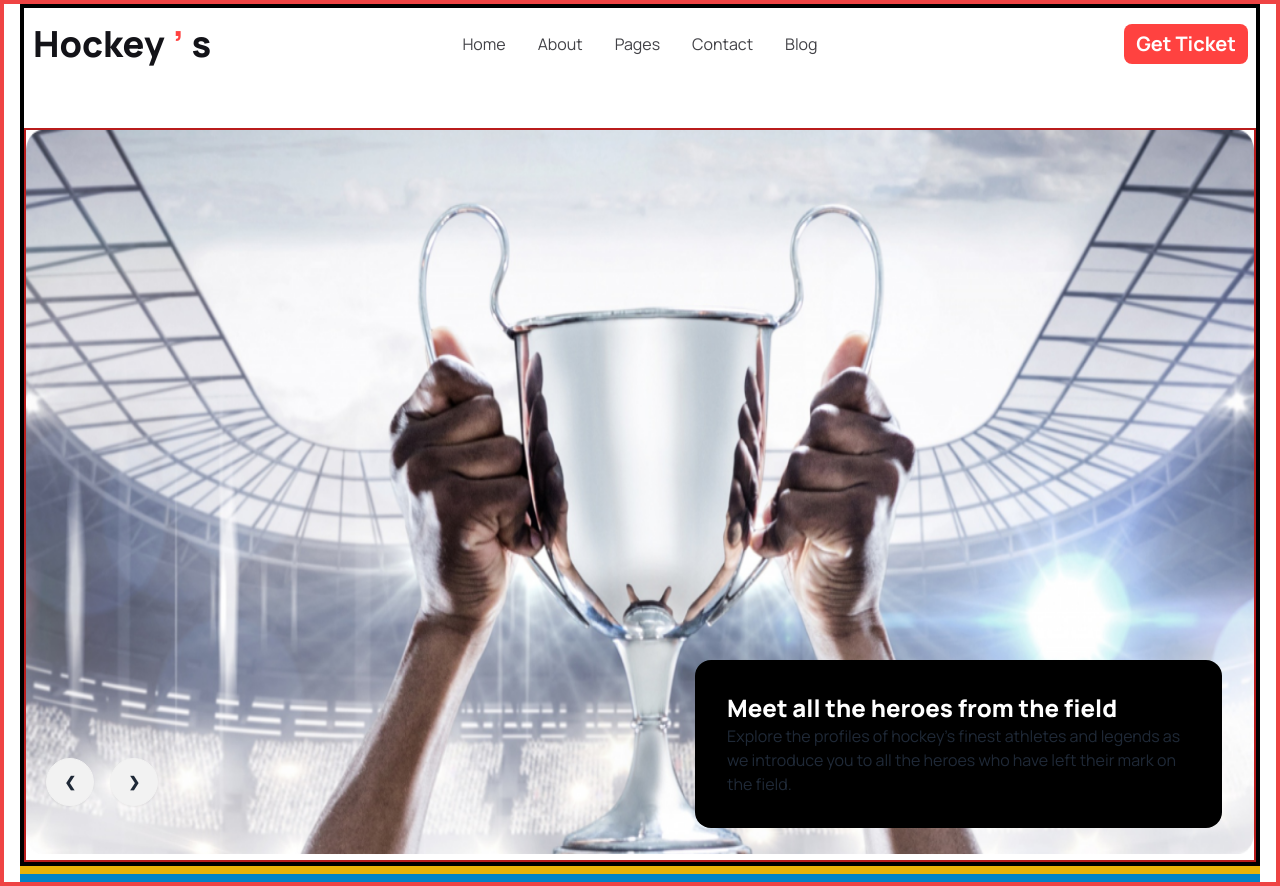
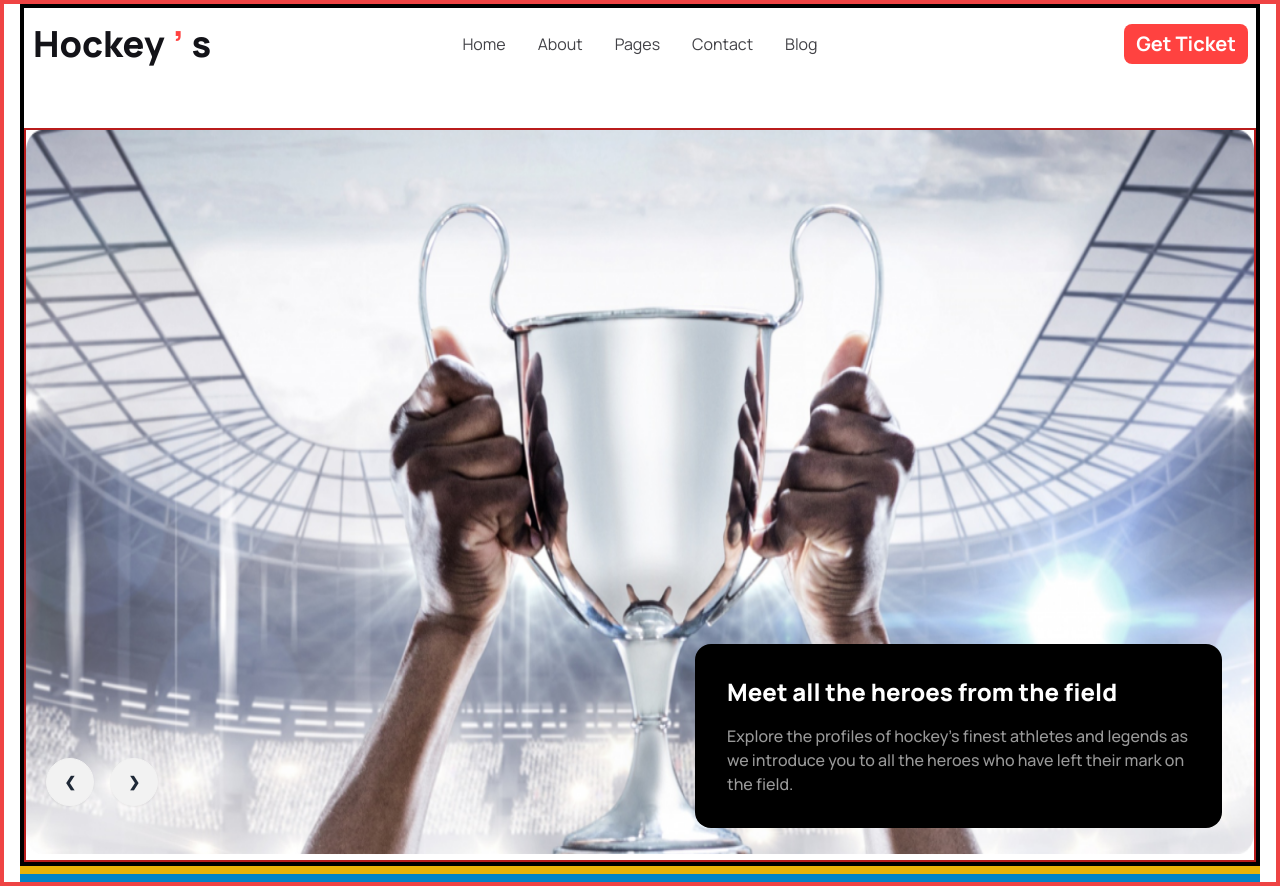
Before and after one commit to Humayun1318/B9A3-Hockeys, a plain HTML site: page index.html in a window 1280 px wide. Drawn offline with nearby package versions, Linux system fonts and the light colour scheme.

Commit message:
carousel completed in banner section

```diff
--- a/index.html
+++ b/index.html
@@ -56,8 +56,8 @@
 
         <!-- banner structure Using carousel -->
 
-        <section class="mt-12 border-2 border-red-700 relative">
-            <div class="carousel w-full">
+        <section class="mt-12 border-2 border-red-700 md:relative lg:relative">
+            <div class="carousel w-full mb-4 md:mb-0 lg:mb-0">
                 <div id="slide1" class="carousel-item relative w-full">
                     <img src="./Images/1.png" class="w-full" />
                     <div class="absolute flex gap-4 justify-center md:justify-normal lg:justify-normal  transform
@@ -83,9 +83,12 @@
                     </div>
                 </div>
             </div>
-            <div class="bg-black p-8 right-0 bottom-0  mb-8 mr-8 w-[42.91%] rounded-2xl absolute">
-                <h4 class="font-extrabold text-white text-2xl">Meet all the heroes from the field</h4>
-                <p class="">Explore the profiles of hockey's finest athletes and legends as we introduce you to all the heroes
+            <div class="bg-black p-4 md:p-6 lg:p-8 md:right-0 lg:right-0 md:bottom-0 lg:bottom-0 md:mb-8 lg:mb-8 md:mr-8 lg:mr-8
+            md:w-[42.91%] lg:w-[42.91%] rounded-2xl md:absolute lg:absolute">
+                <h4 class="font-extrabold text-white text-lg md:text-lg lg:text-2xl mb-2 lg:mb-4">Meet all the heroes
+                    from the field</h4>
+                <p class="font-medium text-[#FFFFFF99]">Explore the profiles of hockey's finest athletes and legends as
+                    we introduce you to all the heroes
                     who have left their
                     mark on the field.</p>
             </div>
```
